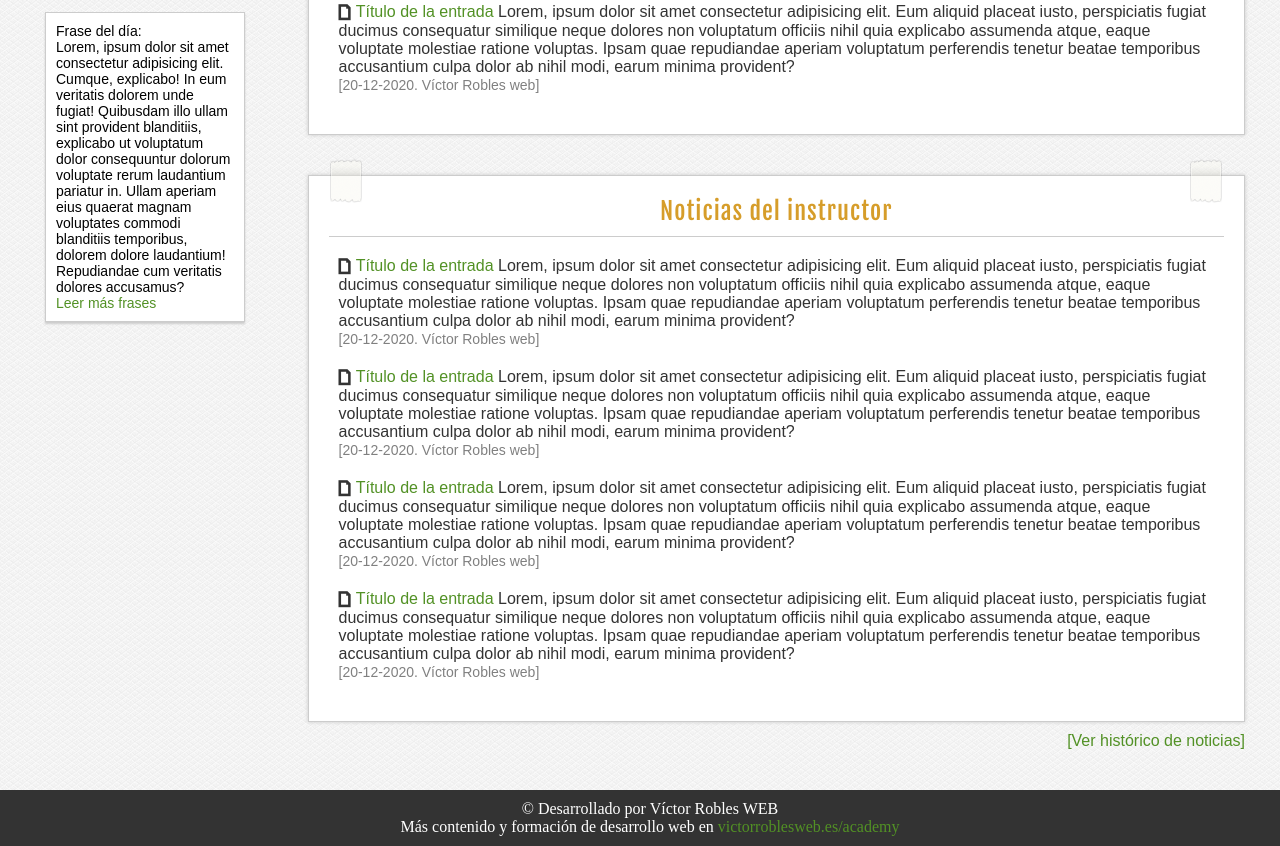
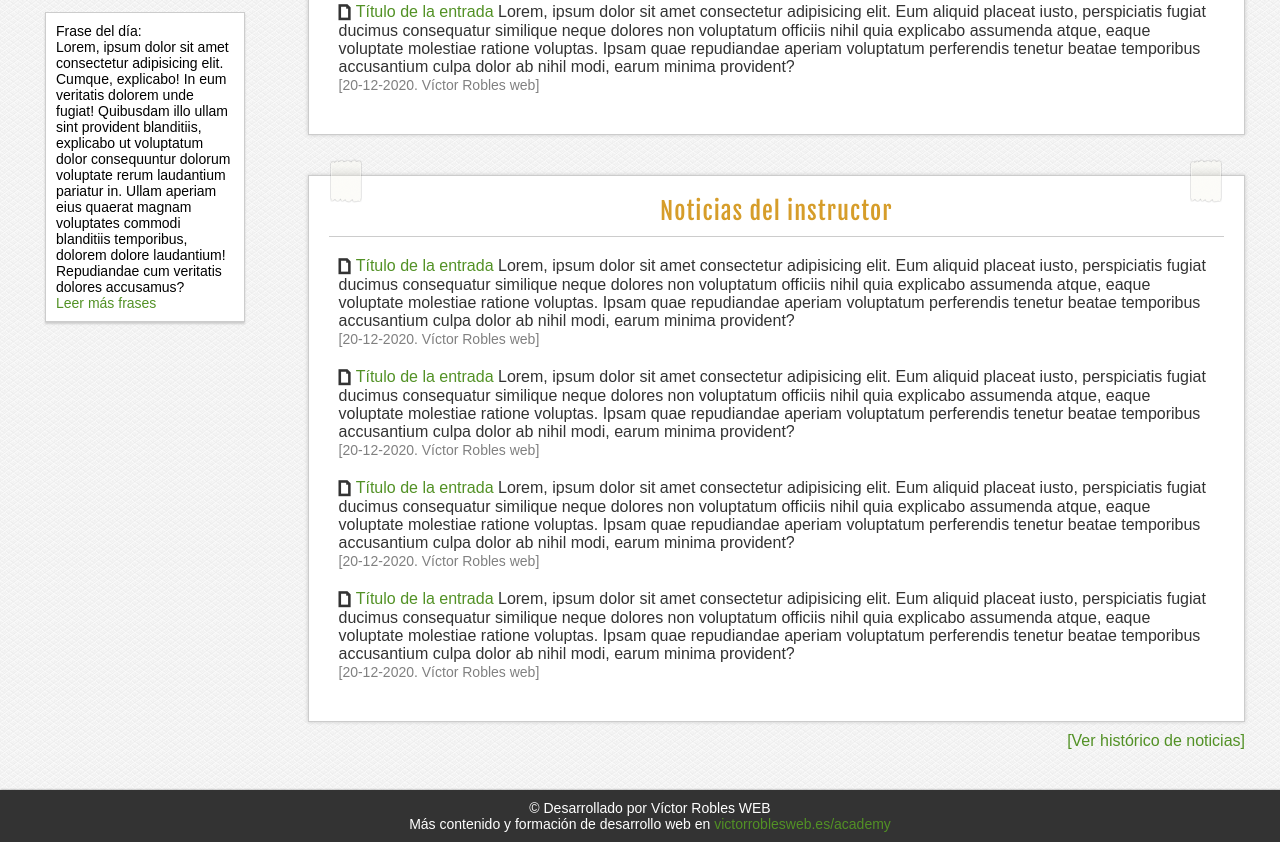
Before and after one commit to jmlocke1/CSS-Master, a plain HTML site: page maquetacion-1/index.html in a window 1280 px wide. Shown: the part 1329-2175 px from the top of the page. Drawn offline with Linux system fonts and the light colour scheme.

Commit message:
Proyecto CSS finalizado

```diff
--- a/maquetacion-1/css/styles.css
+++ b/maquetacion-1/css/styles.css
@@ -393,9 +393,13 @@ aside{
 
 #footer{
     width: 100%;
+    min-width: 1250px;
     background-color: #333333;
     color: white;
     text-align: center;
     margin-top: 40px;
     padding: 10px;
+    font-family: sans-serif;
+    font-size: 14px;
+    box-shadow: 0px 0px 2px gray;
 }
--- a/maquetacion-1/index.html
+++ b/maquetacion-1/index.html
@@ -280,7 +280,7 @@
     <!-- Fin del contenido central-->
     <footer id="footer">
         <p>&copy; Desarrollado por Víctor Robles WEB</p>
-        <p>Más contenido y formación de desarrollo web en <a href="https://victorroblesweb.es/academy">victorroblesweb.es/academy</a></p>
+        <p>Más contenido y formación de desarrollo web en <a href="https://victorroblesweb.es/academy" title="Página web de Víctor Robles" target="_blank">victorroblesweb.es/academy</a></p>
     </footer>
 </body>
 
```
